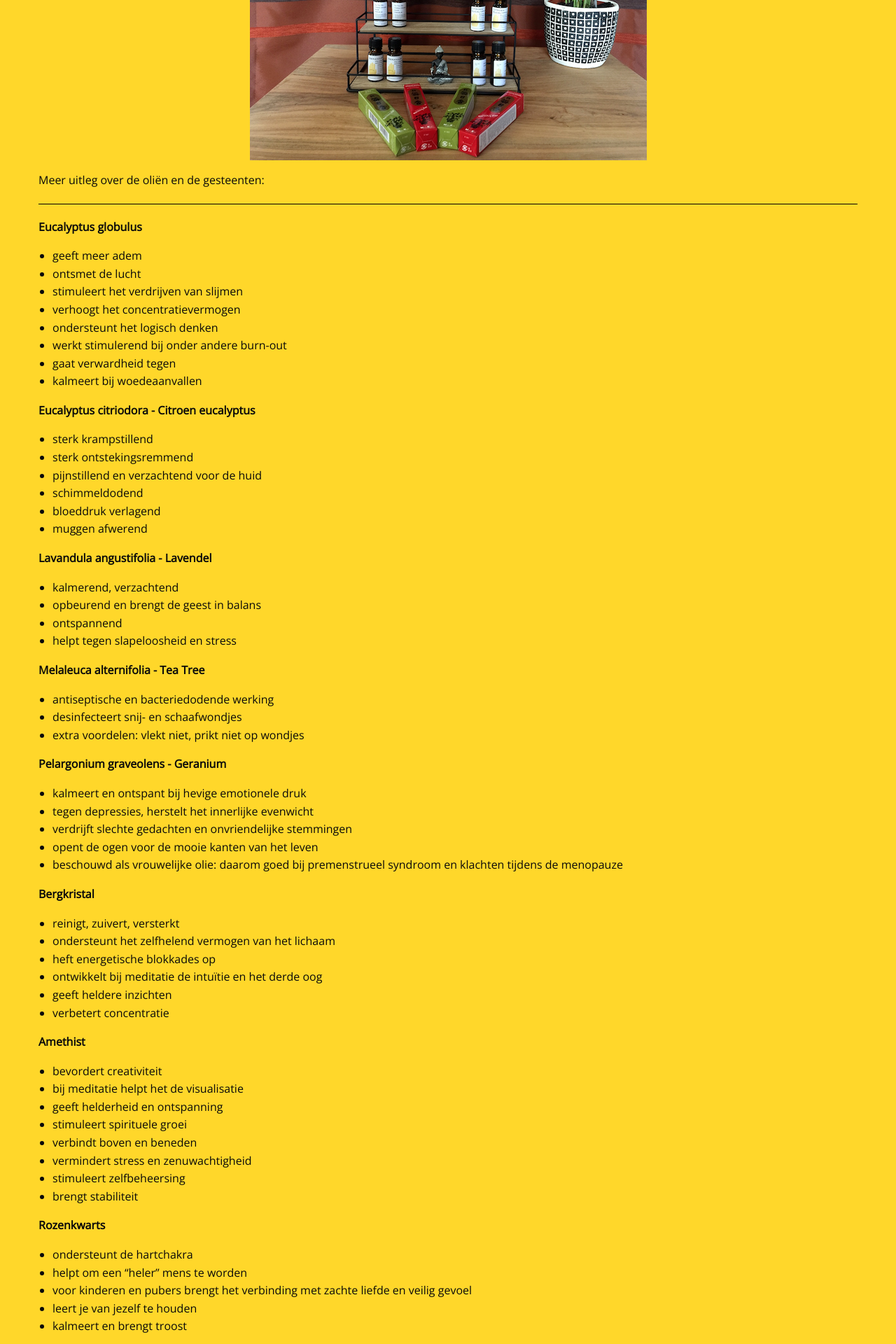
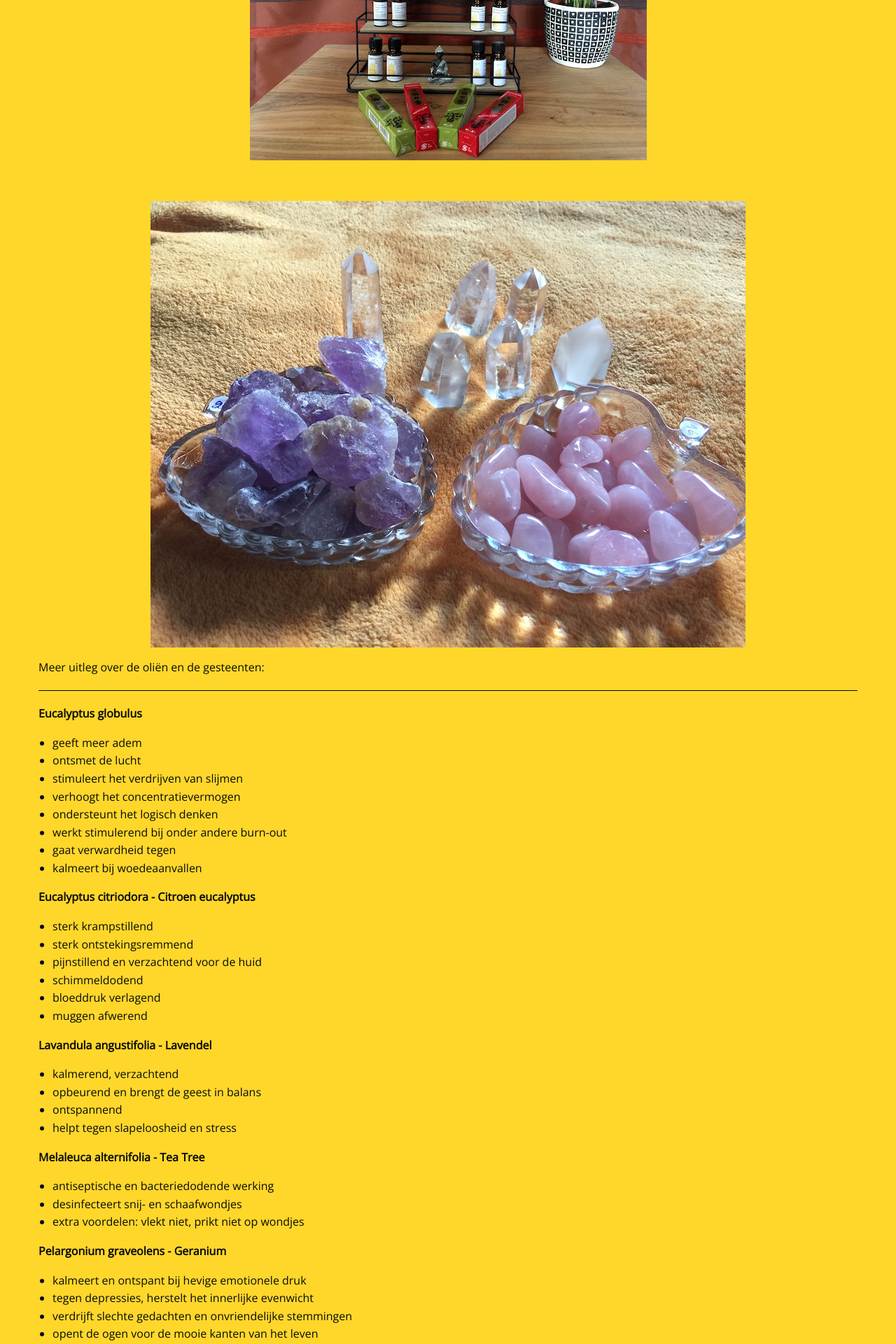
Before and after one commit to manopura/manopura.github.io, a Jekyll site: the page built from tWinkelhoekje.md, in a window 1280 px wide. Shown: the part 661-2581 px from the top of the page at 70% size. Built offline with Jekyll 4.4.1, drawn with Linux system fonts in a browser that asks for light colours; nearby versions of some CDN libraries; our own code applies the rules of GitHub Pages for plain Markdown files.

Commit message:
Update tWinkelhoekje.md

```diff
--- a/tWinkelhoekje.md
+++ b/tWinkelhoekje.md
@@ -19,6 +19,7 @@ Er zijn verschillende wierookhouders en oliebranders voor handen.
 
 
 ![etherische_olie](images/kleinolierekje.png)
+![etherische_olie](images/kristallenklein.jpg)
 
 
 Meer uitleg over de oliën en de gesteenten:
```
